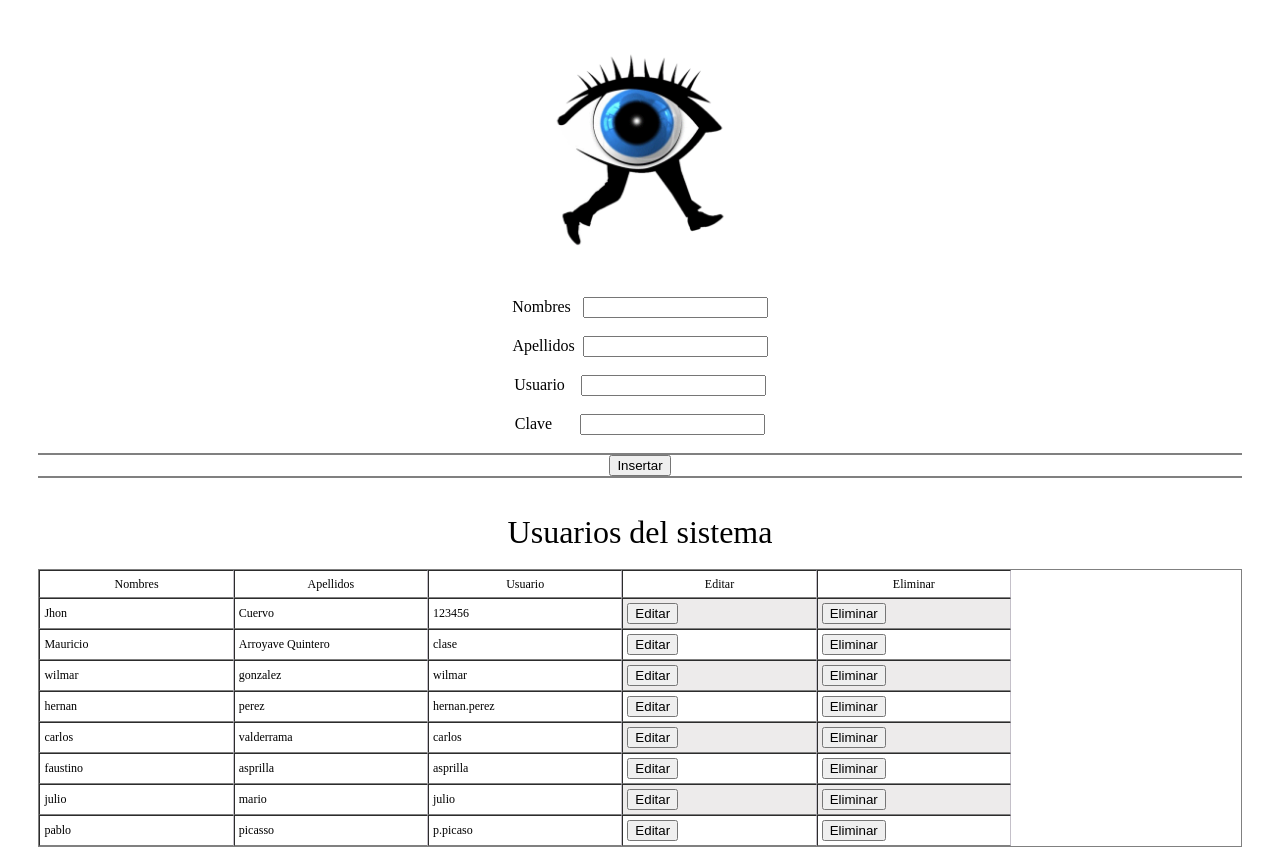
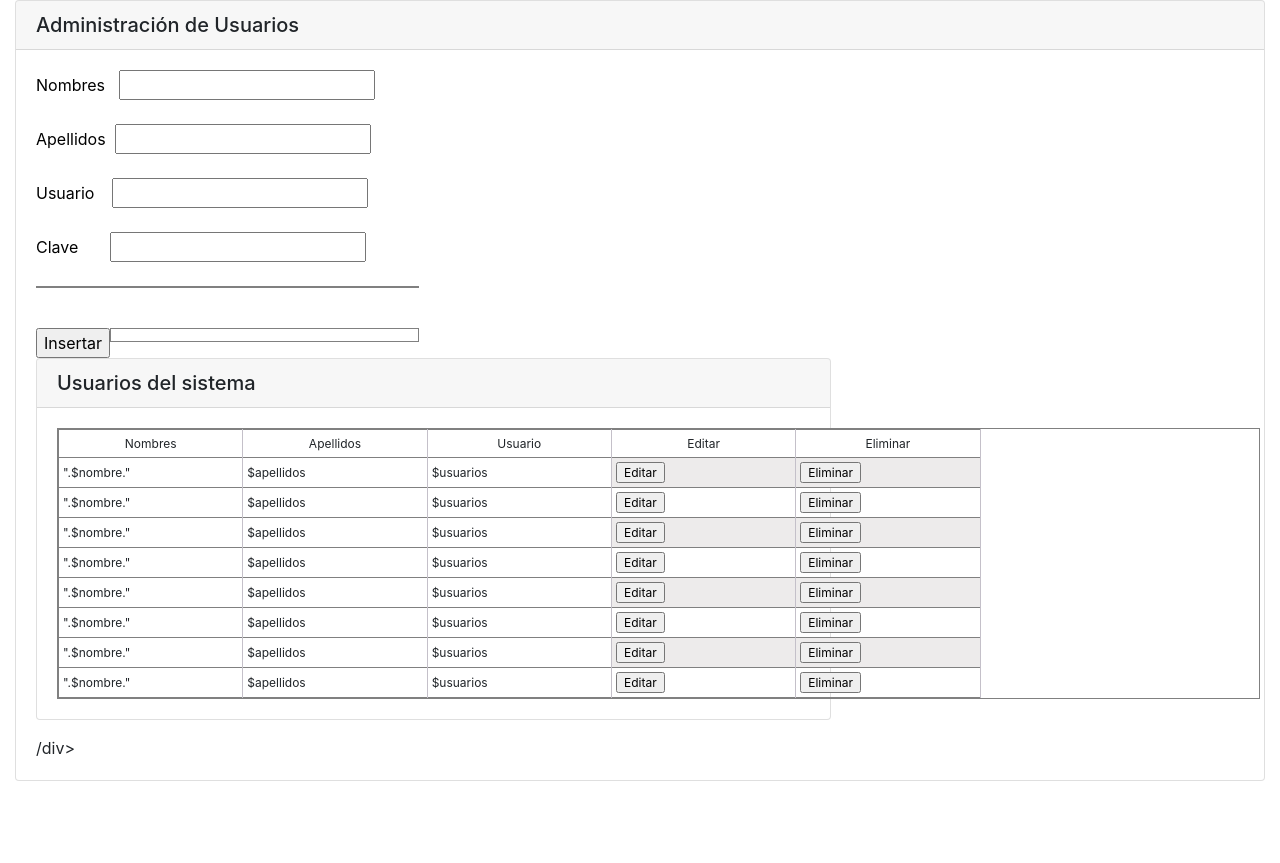
Before and after one commit to hmao81/avances, a PHP site: page /usuarios1.php in a window 1280 px wide. After the commit the page ends 781 px from the top, so only its background shows below. Run offline with PHP 8.4, Linux system fonts and the light colour scheme; a user stored in the database is signed in; data comes from the database, SQL or seed files in the repository.

Commit message:
fallo usuarios cambiando a bootstrap

```diff
--- a/roles.php
+++ b/roles.php
@@ -64,13 +64,13 @@
 	<body>
 	<!-- Titulo animado -->
 		<!-- <marquee><font size=7 color="black">Conceder Permisos por Usuario</font></marquee> -->
-		<!-- Logo animado -->
 		<div class="container-fluid">
 			<div class="row">
 				<div class="col">
 					<div class="card">
 						<h5 class="card-header">Conceder Permisos por Usuario</h5>
 						<div class="card-body">
+							<!-- Logo animado -->
 							<!-- <div class="div-img">
 								<img class="img" src="img/logo.gif" title="logo" alt="logo">
 							</div> -->
@@ -123,7 +123,7 @@
 								<div class="row">
 									<div class="col-8"><?php
 										if ($us != '') {?>
-											<!-- Titulo tabla de registros usuarios -->
+											<!-- Titulo tabla lista de aplicaciones -->
 											<br><br>
 											<h4>Lista de Aplicaciones</h4>
 											<h6>Usuario = <?=$us?></h6>
--- a/usuarios1.php
+++ b/usuarios1.php
@@ -103,31 +103,45 @@
 <!-- Encabezado HTML -->
 <html>
 	<head>
+		<!-- Codificacion HTML UTF8 -->
 		<meta http-equiv="Content-Type" content="text/html" charset="UTF-8" />
-		<TITLE>Usuarios</TITLE>
+		<title>Usuarios</title>
+		<!-- Bootstrap -->
+		<meta name="viewport" content="width=device-width, initial-scale=1, shrink-to-fit=no" />
+		<link rel="stylesheet" href="js/bootstrap/css/bootstrap.min.css" />
+		<!-- Logo animado -->
 		<link rel="StyleSheet" href="css/estilos.css" type="text/css">
 	</head>
 	<!-- Encabezado HTML -->
 	<body>
 	<!-- Titulo Animado -->
-	<marquee><font size=7 color="black">Administración de Usuarios</font></marquee>
+	<!-- <marquee><font size=7 color="black">Administración de Usuarios</font></marquee> -->
+		<!-- <BR>
 		<BR>
-		<BR>
-		<center>
+		<center> -->
+		<div class="container-fluid">
+			<div class="row">
+				<div class="col">
+					<div class="card">
+						<h5 class="card-header">Administración de Usuarios</h5>
+						<div class="card-body">
 							<!-- Logo animado -->
-		<div class="container">
+							<!-- <div class="container">
 								<div class="div-img">
 									<img class="img" src="img/logo.gif" title="logo" alt="logo">
 								</div>
-		</div>
+							</div> -->
+							<!-- <BR><BR><BR><BR>
 							<BR><BR><BR><BR>
-		<BR><BR><BR><BR>
-		<BR><BR><BR><BR>
+							<BR><BR><BR><BR> -->
 							<!-- Formulario ingreso / edicion usuarios -->
 							<form name=form id=form  action="" method="post" onsubmit="return false;">
+								<div class="row">
+									<div class="col-lg-4 col-md-8 col-sm-12">
 										<input type=hidden name=op id=op>
 										<input type=hidden name="id" id="id" value="">
-		<table>
+										<table class='table table-hover'>
+											<thead>
 												<tr>
 													<font color="black">Nombres</font>&nbsp;&nbsp;
 													<input type=text name="nombre" id="nombre" required>
@@ -148,26 +162,41 @@
 													<input type=password name="clave" id="clave" required>
 													<br><br>
 												</tr>
+											</thead>
 										</table>
+									</div>
+								</div>
+								<div class="row">&nbsp;</div>
+								<div class="row">
+									<div class="col-4 d-flex justify-content-end">
 										<!-- Boton enviar formulario -->
-		<table>
+										<table class='table table-hover'>
+											<thead>
 												<tr>
 													<input type=submit name=bti value='Insertar' onclick='insertar();' >
 													<input type=submit name=btm value='Guardar cambios' onclick='enviar();' style='display:none;'>
 												</tr>
+											</thead>
 										</table>
+									</div>
+								</div>
+								<div class="row">
+									<div class="col-8">
+										<div class="card">
+											<h5 class="card-header">Usuarios del sistema</h5>
+											<div class="card-body">
 											<!-- Titulo tabla de registros usuarios -->
-		<br><br>
+											<!-- <br><br>
 												<font size=6 color="black">Usuarios del sistema</font>
-		<br><br>
-		<!-- Consulta registros avances -->
+											<br><br> -->
 												<?php
+													// Consulta registros avances
 													$sql = "SELECT * FROM usuarios";
 													$result = $conn->query($sql);
 													$total=$result->num_rows;
 													if($total>0)
-					{
-						echo "
+													{?>
+														<!-- echo " -->
 														<!-- Tabla registros avances -->
 														<table border=1>
 															<tr>
@@ -177,8 +206,9 @@
 																<td align=center bgcolor=white>Editar</td>
 																<td align=center bgcolor=white>Eliminar</td>
 															</tr>
-						";
-				/*-- Llenado de la tabla con datos de la base */
+														<!-- "; -->
+													<!-- /*-- Llenado de la tabla con datos de la base */		 -->
+														<?php
 															for($i=1;$i<=$total;$i++)
 															{
 																$row = $result->fetch_assoc();
@@ -186,9 +216,8 @@
 																$nombre=$row["nombre"];
 																$apellidos=$row["apellidos"];
 																$usuarios=$row["usuarios"];
-							$clave = $row["clave"];
-
-						echo "
+																$clave = $row["clave"];?>
+															<!-- echo " -->
 																<tr>
 																	<td bgcolor=white>".$nombre."</td>
 																	<td bgcolor=white>$apellidos</td>
@@ -199,14 +228,25 @@
 																	<!-- boton eliminar avances -->
 																	<td><input type=button value='Eliminar' onclick=\"eliminar('$id');\"></td>
 																</tr>
-							";
-						}
-						echo "
+																<!-- ";	 -->
+													<?php	}?>
+															<!-- echo " -->
 															</table>
-						";
-					}
-				?>
-			</center>
+															<!-- ";	 -->
+											</div>
+										</div>
+											<?php	}?>
+											<!-- </center> -->
+									</div>
+								</div>
 							</form>
+						/div>
+					</div>
+				</div>
+			</div>
+		</div>
+		<script src="js/jquery/jquery-3.3.1.slim.min.js"></script>
+		<script src="js/bootstrap/js/popper.min.js"></script>
+		<script src="js/bootstrap/js/bootstrap.min.js"></script>
 	</body>
 </html>
```
Lines whose indentation alone changed are shown as unchanged.
